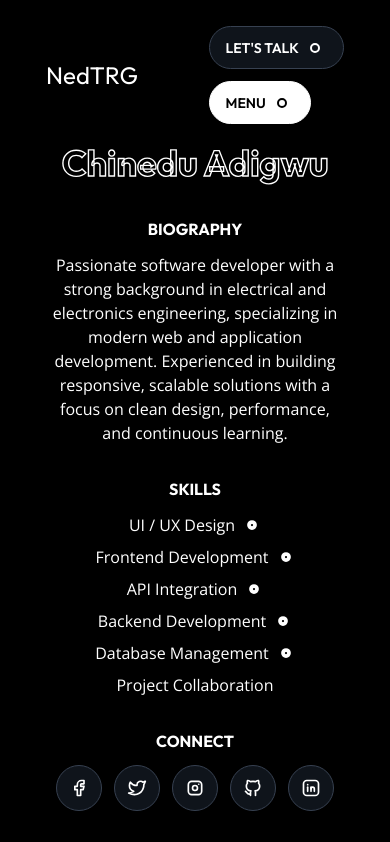
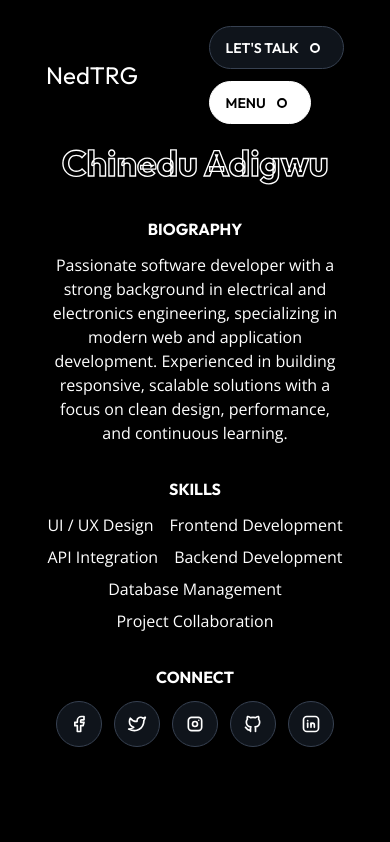
Before and after one commit to nedtrg/tailwindnext-chinedu, a Next.js app: page / in a window 390 px wide. Shown: the top 842 px of the page. Built offline with nearby package versions, Linux system fonts and the light colour scheme.

Commit message:
fixed dropdown width

```diff
--- a/src/components/Header.jsx
+++ b/src/components/Header.jsx
@@ -34,23 +34,43 @@ export default function Header() {
           <p className="text-white pb-8 flex flex-wrap justify-center lg:justify-start gap-x-4 gap-y-2">
             <span className="inline-flex items-center">
               UI / UX Design
-              <IconPoint className="text-white ml-2" stroke={5} width={18} />
+              <IconPoint
+                className="hidden lg:block text-white ml-2"
+                stroke={5}
+                width={18}
+              />
             </span>
             <span className="inline-flex items-center">
               Frontend Development
-              <IconPoint className="text-white ml-2" stroke={5} width={18} />
+              <IconPoint
+                className="hidden lg:block text-white ml-2"
+                stroke={5}
+                width={18}
+              />
             </span>
             <span className="inline-flex items-center">
               API Integration
-              <IconPoint className="text-white ml-2" stroke={5} width={18} />
+              <IconPoint
+                className="hidden lg:block text-white ml-2"
+                stroke={5}
+                width={18}
+              />
             </span>
             <span className="inline-flex items-center">
               Backend Development
-              <IconPoint className="text-white ml-2" stroke={5} width={18} />
+              <IconPoint
+                className="hidden lg:block text-white ml-2"
+                stroke={5}
+                width={18}
+              />
             </span>
             <span className="inline-flex items-center">
               Database Management
-              <IconPoint className="text-white ml-2" stroke={5} width={18} />
+              <IconPoint
+                className="hidden lg:block text-white ml-2"
+                stroke={5}
+                width={18}
+              />
             </span>
             <span>Project Collaboration</span>
           </p>
--- a/src/components/Nav.jsx
+++ b/src/components/Nav.jsx
@@ -107,7 +107,7 @@ export default function Nav() {
               sm:left-auto
               sm:right-7
               w-auto
-              sm:w-24
+              sm:w-48
               p-3
               bg-gray-900
               border
```
